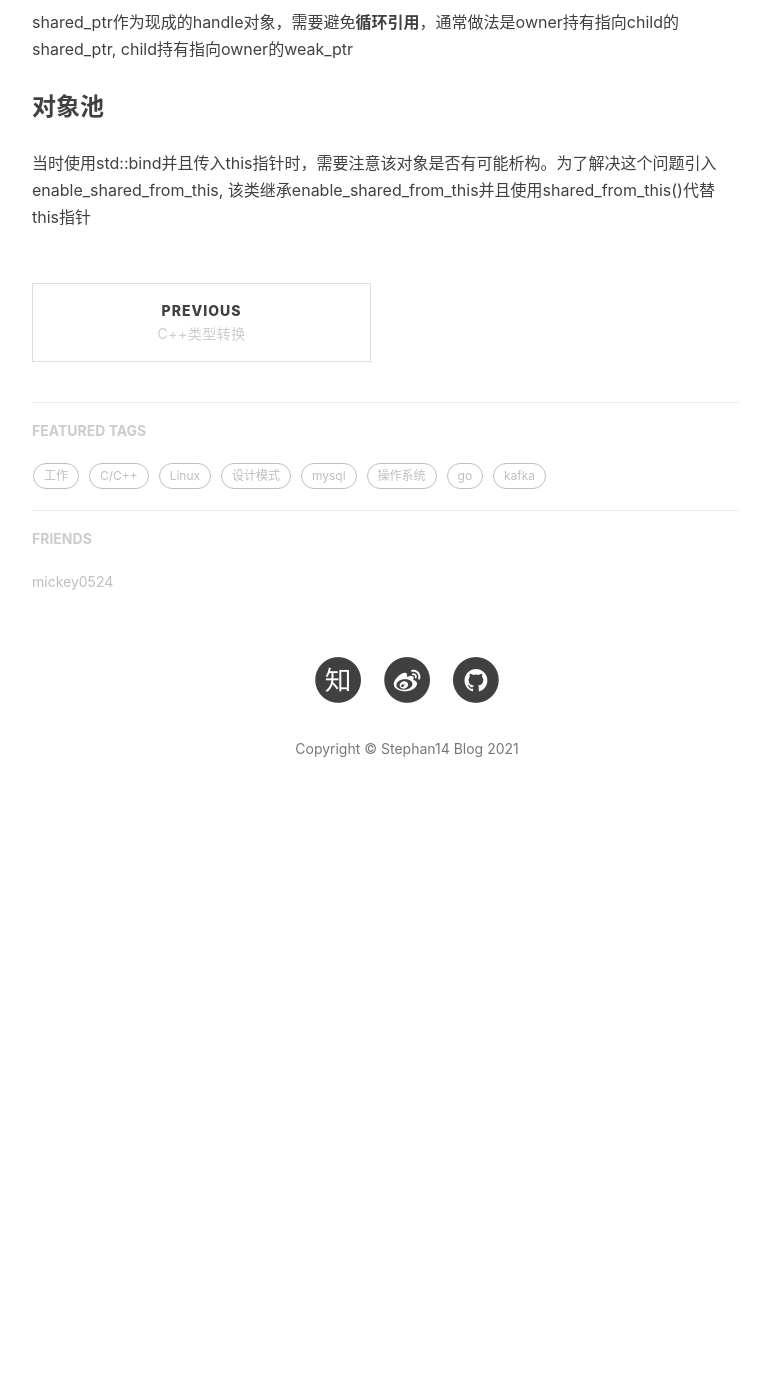
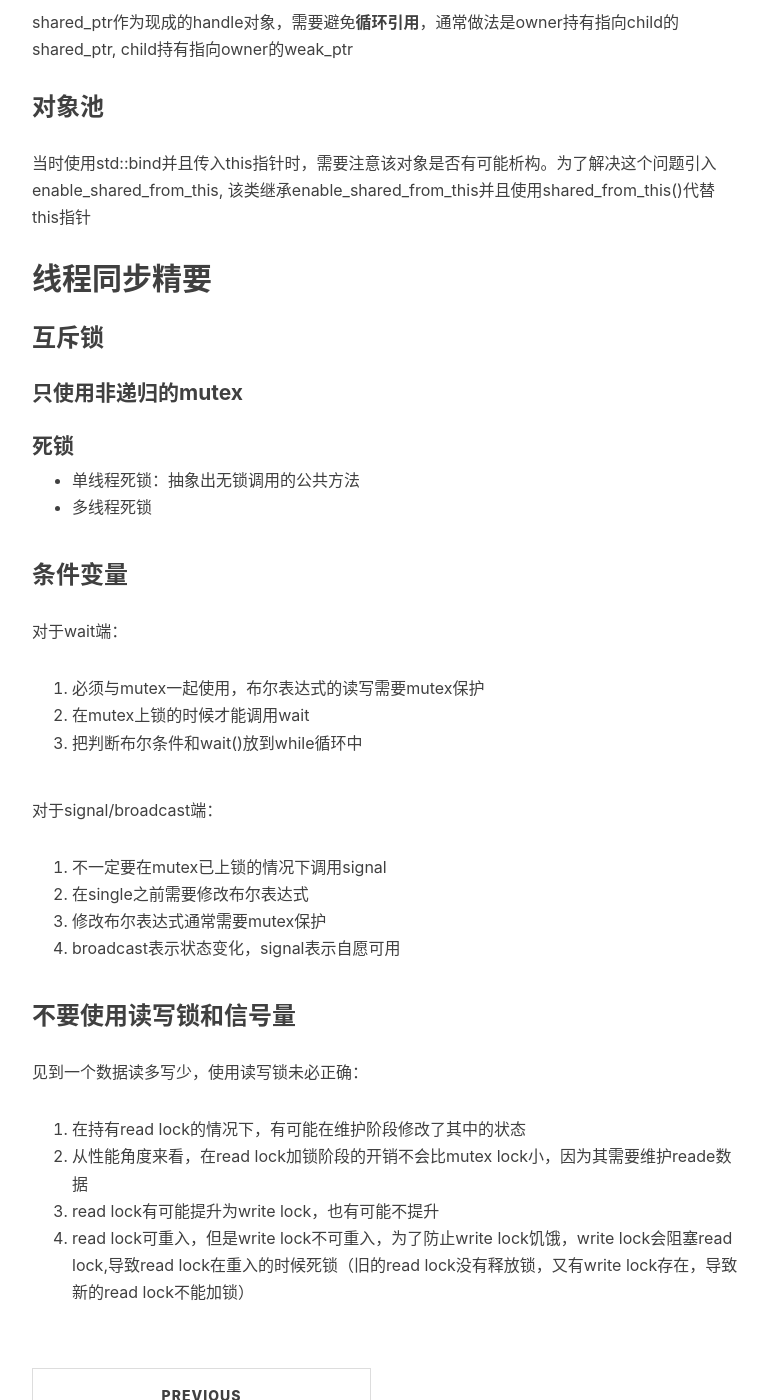
Before and after one commit to Stephan14/Stephan14.github.io, a Jekyll site: the page built from _posts/2021-09-04-linux-multithreaded-server-programming.markdown, in a window 1280 px wide and 1400 px high, scrolled down 2672 px. Shown: the whole window, without its empty margins (233-1003 px from the left). Built offline with Jekyll 4.4.1, drawn with Linux system fonts in a browser that asks for light colours; nearby versions of some CDN libraries; comment, search, counter and statistics services are not loaded; before the commit the page ends 3525 px from its top, so only the background shows below that.

Commit message:
第二章部分

```diff
--- a/_posts/2021-09-04-linux-multithreaded-server-programming.markdown
+++ b/_posts/2021-09-04-linux-multithreaded-server-programming.markdown
@@ -67,3 +67,31 @@ shared_ptr作为现成的handle对象，需要避免**循环引用**，通常做
 
 ### 对象池
 当时使用std::bind并且传入this指针时，需要注意该对象是否有可能析构。为了解决这个问题引入enable_shared_from_this, 该类继承enable_shared_from_this并且使用shared_from_this()代替this指针
+
+## 线程同步精要
+
+### 互斥锁
+#### 只使用非递归的mutex
+#### 死锁
+- 单线程死锁：抽象出无锁调用的公共方法
+- 多线程死锁
+
+### 条件变量
+
+对于wait端：
+1. 必须与mutex一起使用，布尔表达式的读写需要mutex保护
+2. 在mutex上锁的时候才能调用wait
+3. 把判断布尔条件和wait()放到while循环中
+
+对于signal/broadcast端：
+1. 不一定要在mutex已上锁的情况下调用signal
+2. 在single之前需要修改布尔表达式
+3. 修改布尔表达式通常需要mutex保护
+4. broadcast表示状态变化，signal表示自愿可用
+
+### 不要使用读写锁和信号量
+见到一个数据读多写少，使用读写锁未必正确：
+1. 在持有read lock的情况下，有可能在维护阶段修改了其中的状态
+2. 从性能角度来看，在read lock加锁阶段的开销不会比mutex lock小，因为其需要维护reade数据
+3. read lock有可能提升为write lock，也有可能不提升
+4. read lock可重入，但是write lock不可重入，为了防止write lock饥饿，write lock会阻塞read lock,导致read lock在重入的时候死锁（旧的read lock没有释放锁，又有write lock存在，导致新的read lock不能加锁）
```
